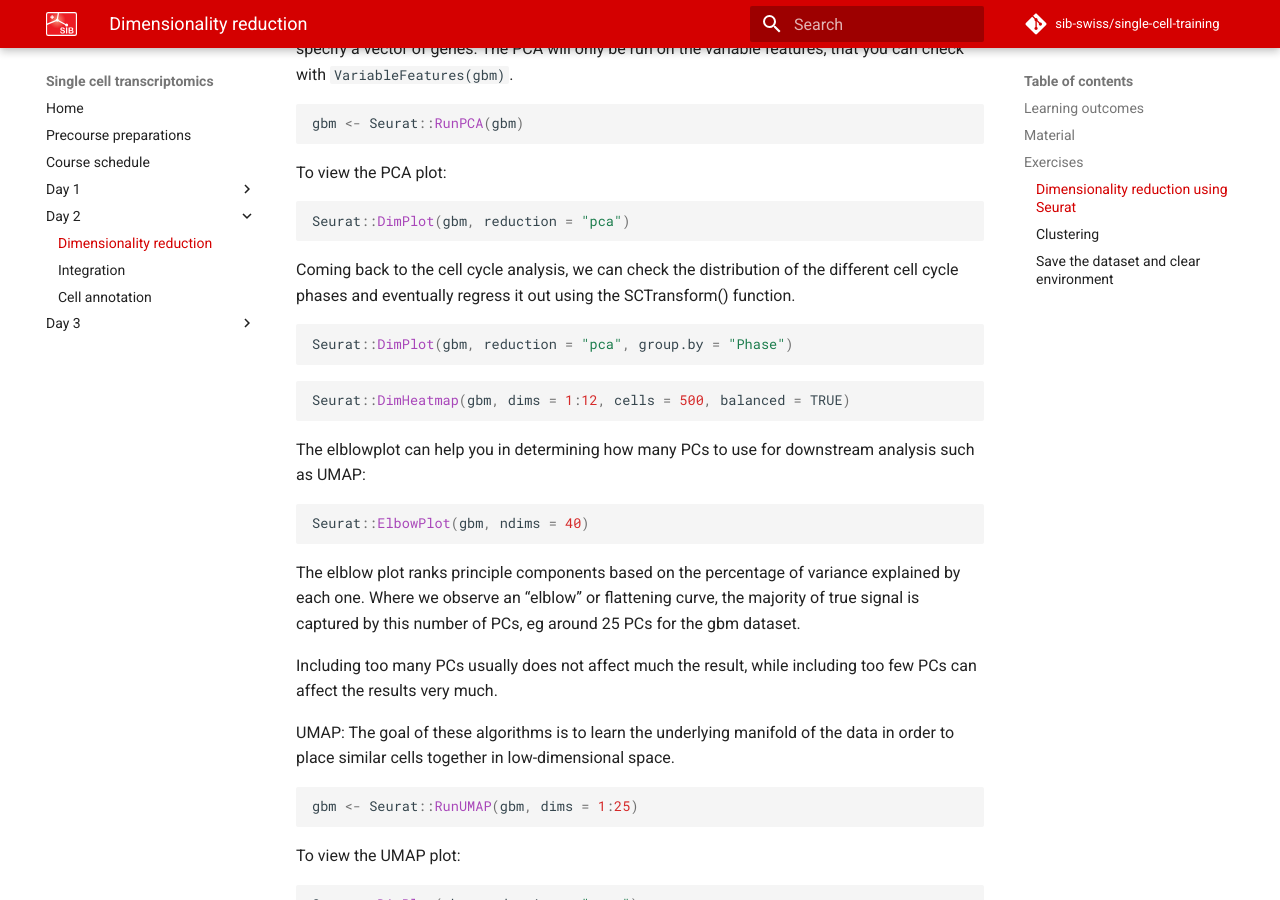
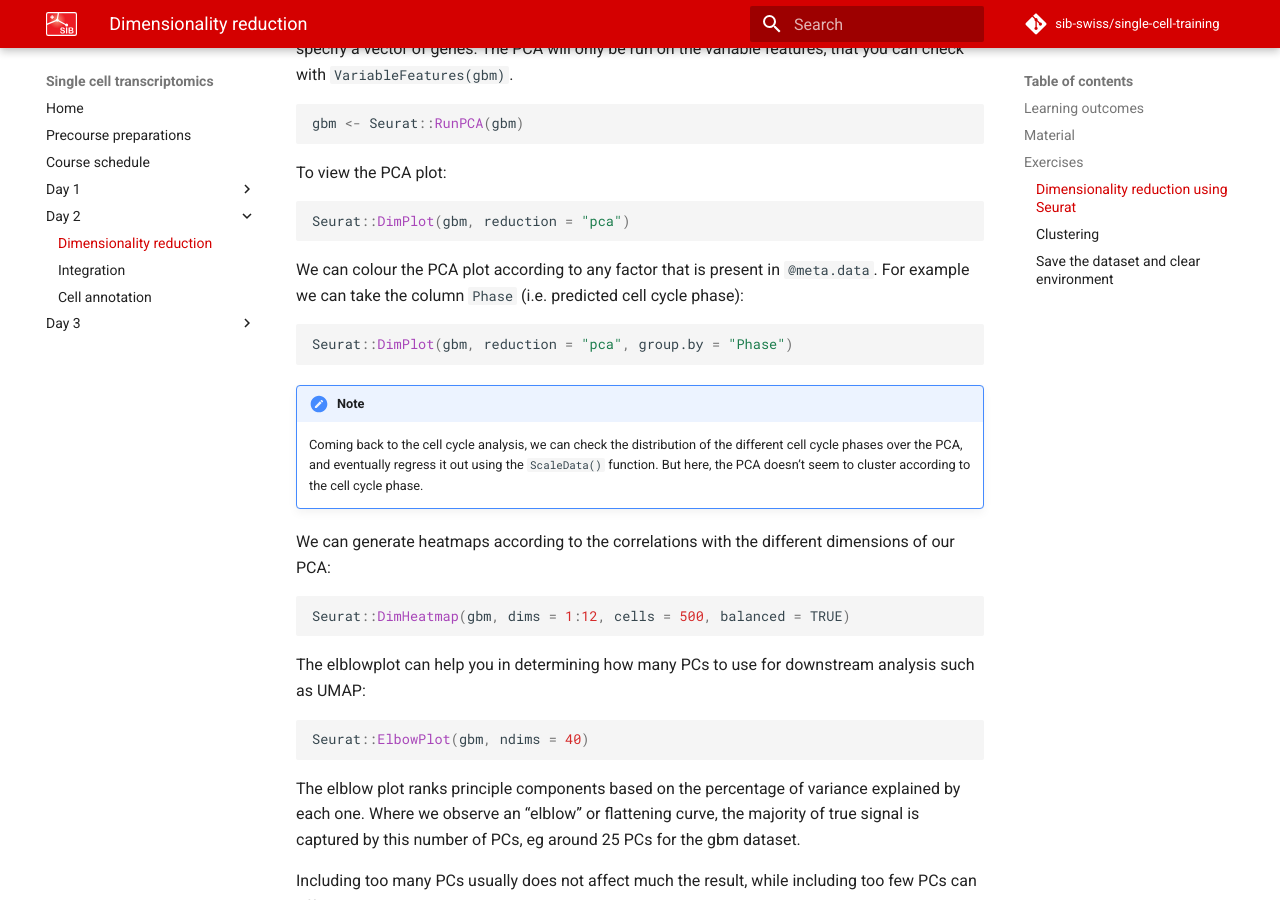
Before and after one commit to sib-swiss/single-cell-training, an MkDocs documentation site: the page built from docs/day2/dimensionality_reduction.md, in a window 1280 px wide and 900 px high, scrolled down 846 px. Built offline with MkDocs 1.6.1 and Material for MkDocs 9.7.7, drawn with Linux system fonts in a browser that asks for light colours; comment, search, counter and statistics services are not loaded.

Commit message:
some more comments on dimensionality reduction

````diff
--- a/docs/day2/dimensionality_reduction.md
+++ b/docs/day2/dimensionality_reduction.md
@@ -38,11 +38,16 @@ To view the PCA plot:
 Seurat::DimPlot(gbm, reduction = "pca")
 ```
 
-Coming back to the cell cycle analysis, we can check the distribution of the different cell cycle phases and eventually regress it out using the SCTransform() function.
+We can colour the PCA plot according to any factor that is present in `@meta.data`. For example we can take the column `Phase` (i.e. predicted cell cycle phase):
 
 ```R
 Seurat::DimPlot(gbm, reduction = "pca", group.by = "Phase")
 ```
+
+!!! note
+    Coming back to the cell cycle analysis, we can check the distribution of the different cell cycle phases over the PCA, and eventually regress it out using the `ScaleData()` function. But here, the PCA doesn't seem to cluster according to the cell cycle phase.
+
+We can generate heatmaps according to the correlations with the different dimensions of our PCA:
 
 ```R
 Seurat::DimHeatmap(gbm, dims = 1:12, cells = 500, balanced = TRUE)
````
